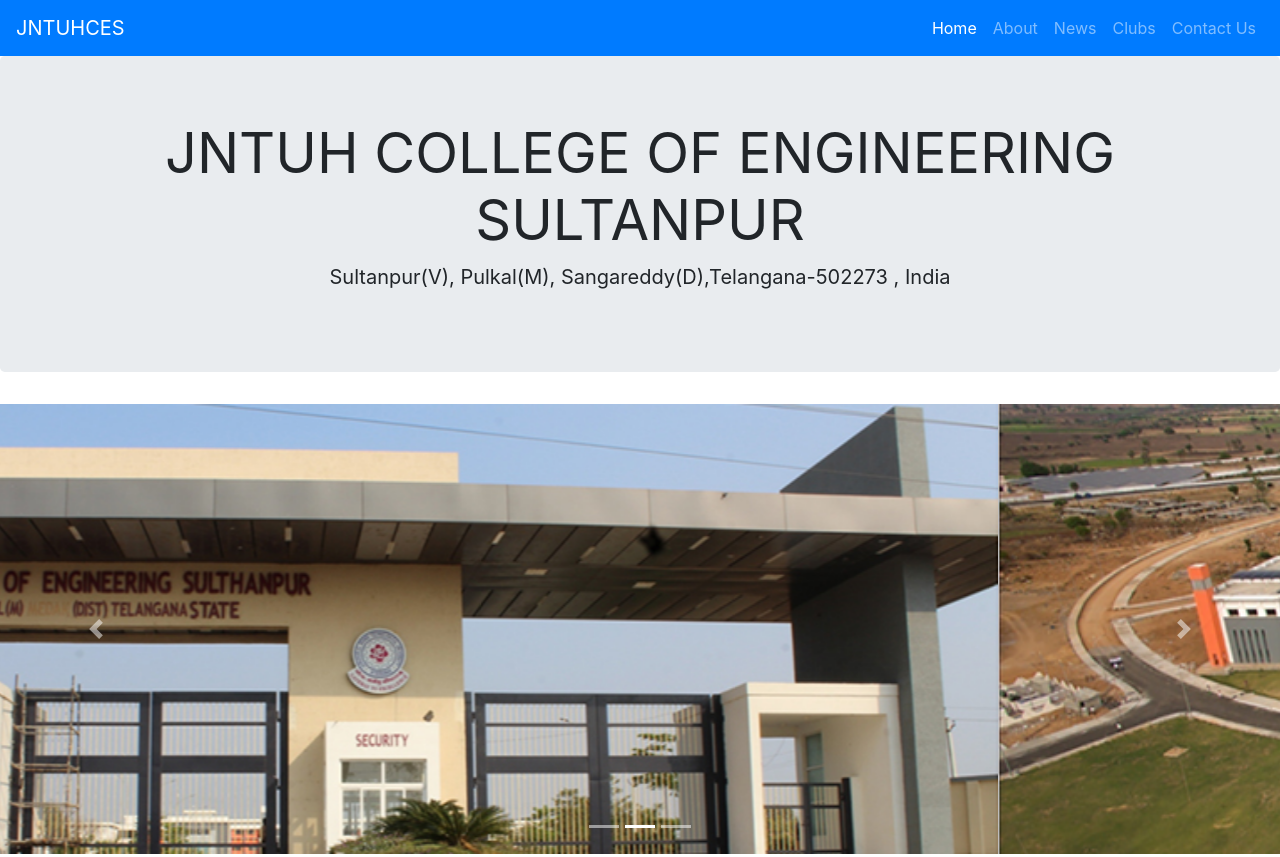
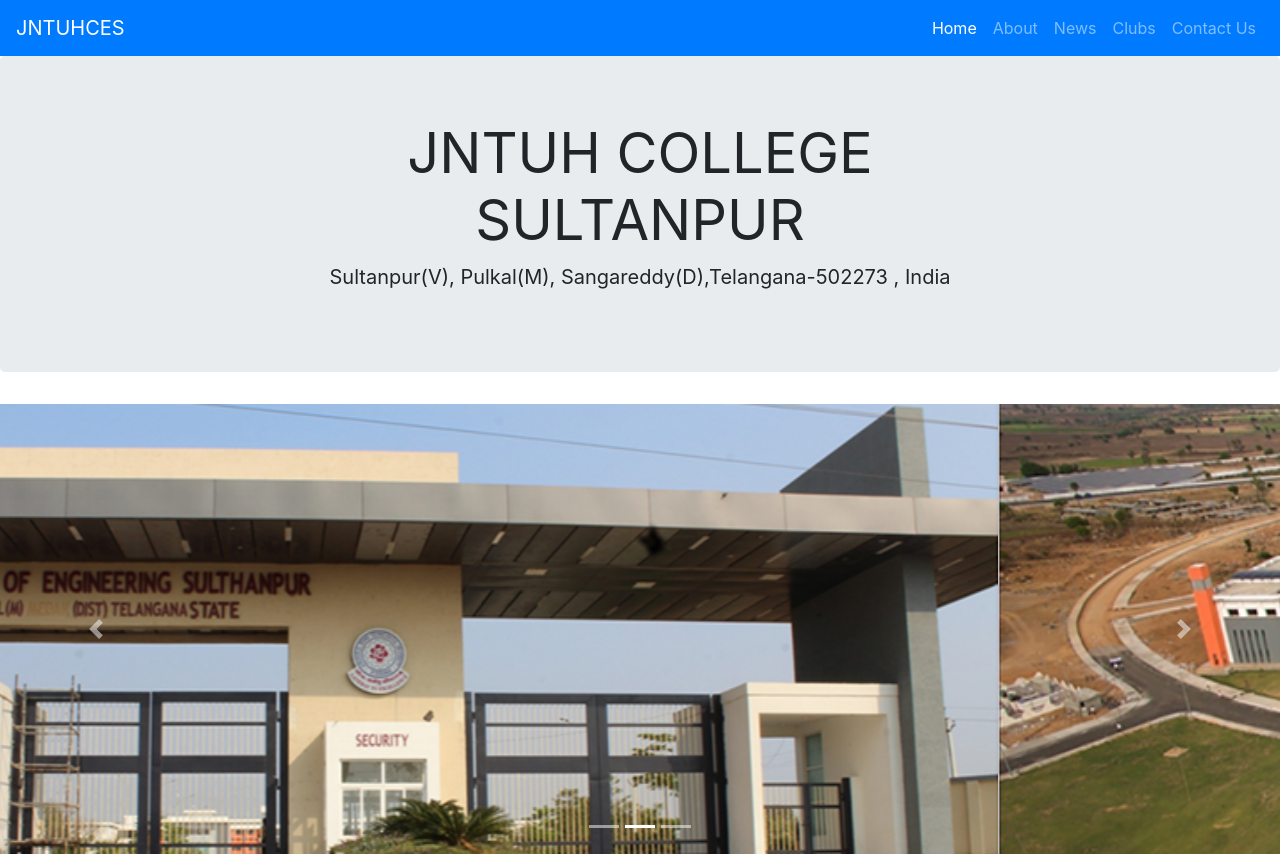
Before and after one commit to Surya0550/jntuhces.github.io, a plain HTML site: page index.html in a window 1280 px wide. Shown: the top 857 px of the page. Drawn offline with nearby package versions, Linux system fonts and the light colour scheme.

Commit message:
latest-commit-1

```diff
--- a/index.html
+++ b/index.html
@@ -43,7 +43,7 @@
 
 	<div class="jumbotron">
 		<!--<img class ="img-fluid image" src="jntuhLogo.jpg">-->
-  		<h1 class="display-4 text-center"><strong>JNTUH COLLEGE OF ENGINEERING SULTANPUR</strong></h1>
+  		<h1 class="display-4 text-center"><strong>JNTUH COLLEGE<br>SULTANPUR</strong></h1>
   		<p class="lead text-center"><strong>Sultanpur(V), Pulkal(M), Sangareddy(D),Telangana-502273 , India</strong></p>
 	</div>
 
```
